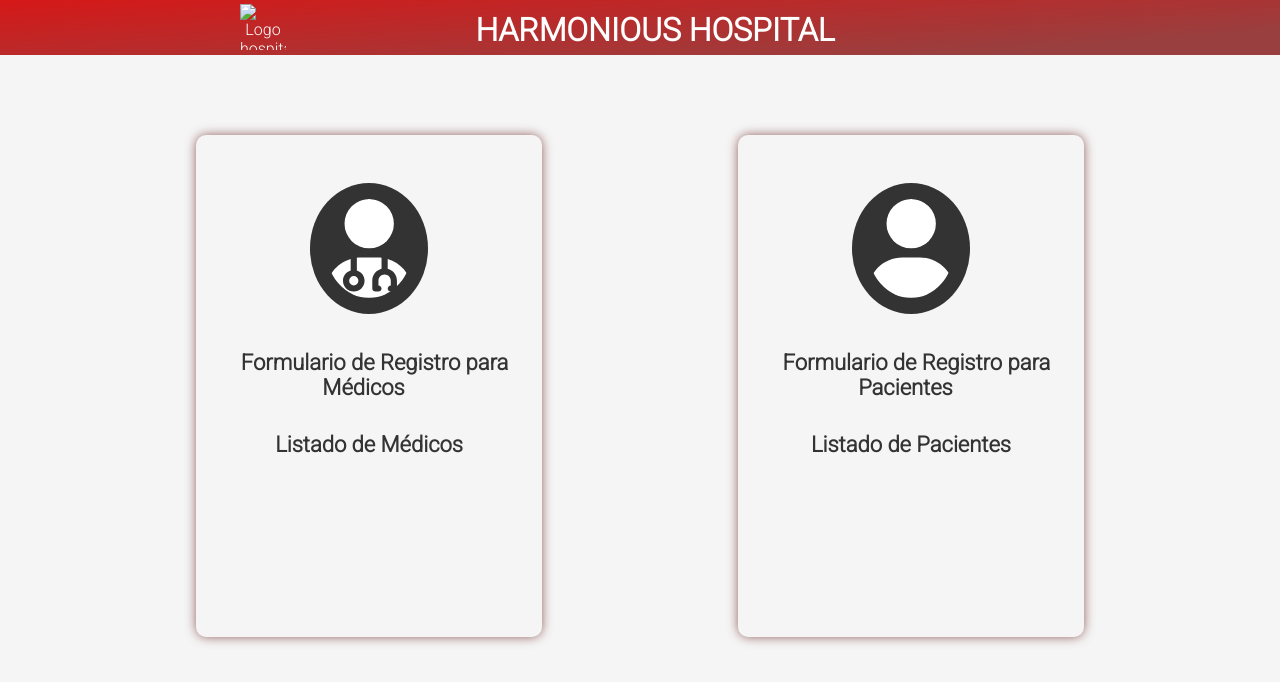
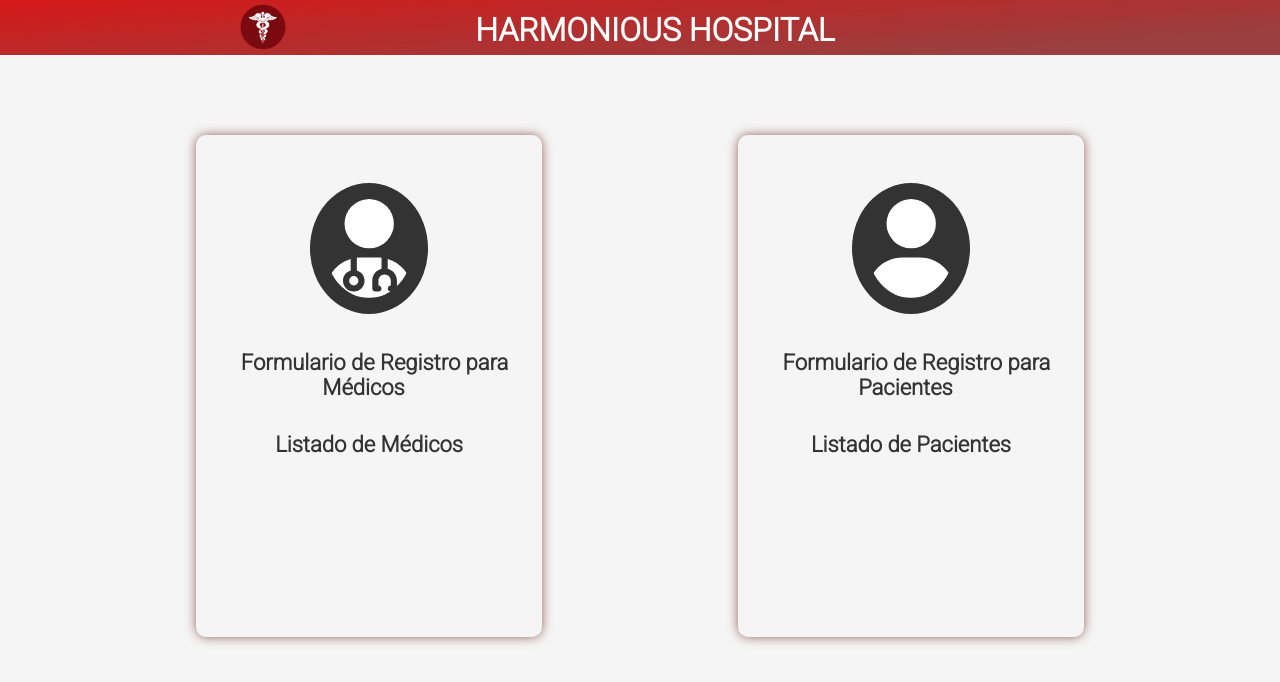
Before and after one commit to valenacosta3/Proyecto, a plain HTML site: page index.html in a window 1280 px wide. Drawn offline with Linux system fonts and the light colour scheme.

Commit message:
Update index.html

```diff
--- a/index.html
+++ b/index.html
@@ -7,13 +7,13 @@
     <meta name="viewport" content="width=device-width, initial-scale=1.0">
     <title>Formulario Hospital</title>
     <link rel="stylesheet" href="style.css">
-    <link rel="icon" href="assents/imagenes/icono hospital.png">
+    <link rel="icon" href="assents/icono hospital.png">
     <script src="https://kit.fontawesome.com/b74d6ed8cb.js" crossorigin="anonymous"></script>
 </head>
 
 <body>
     <header>
-        <img src="assents/imagenes/logo hospital.png" alt="Logo hospital" width="46px" height="46px">
+        <img src="assents/logo hospital.png" alt="Logo hospital" width="46px" height="46px">
         <h1>HARMONIOUS HOSPITAL</h1>
     </header>
     <main class="listado-container">
```
